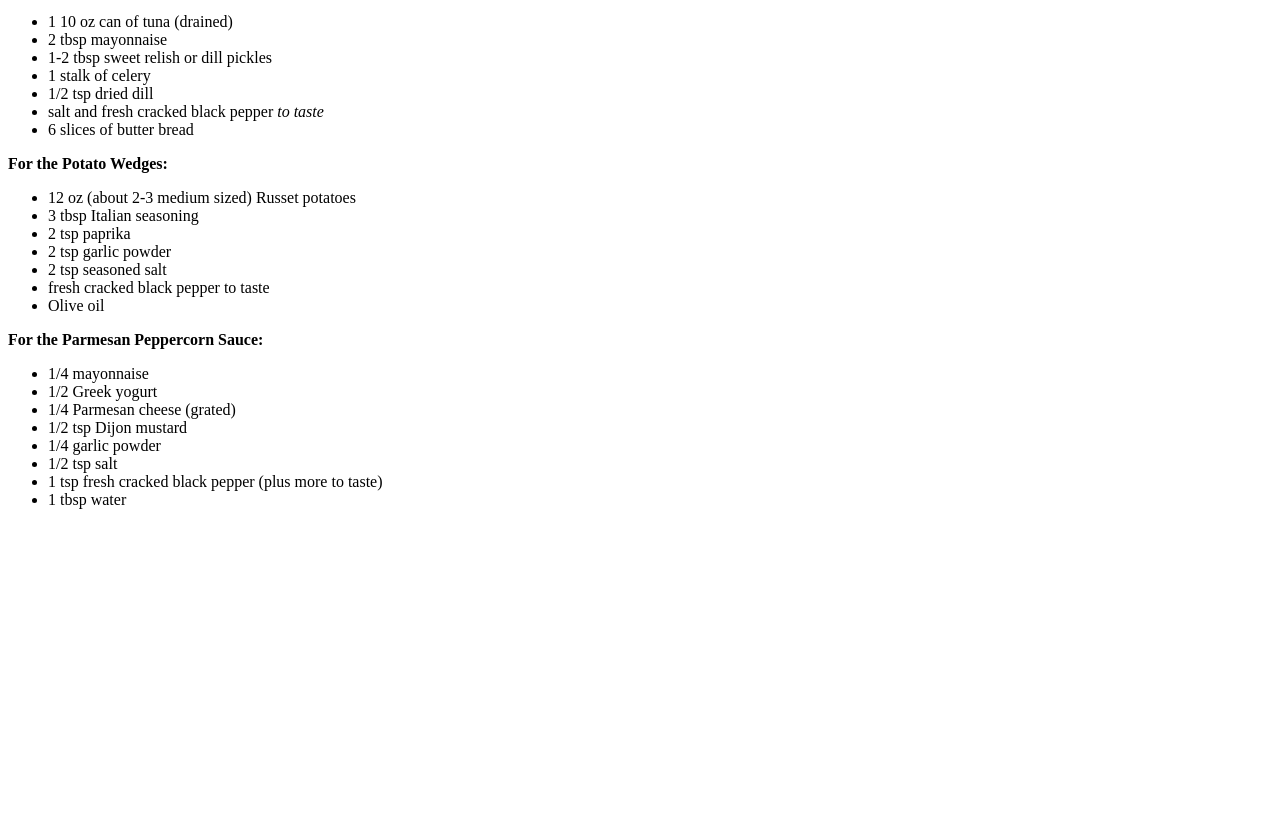
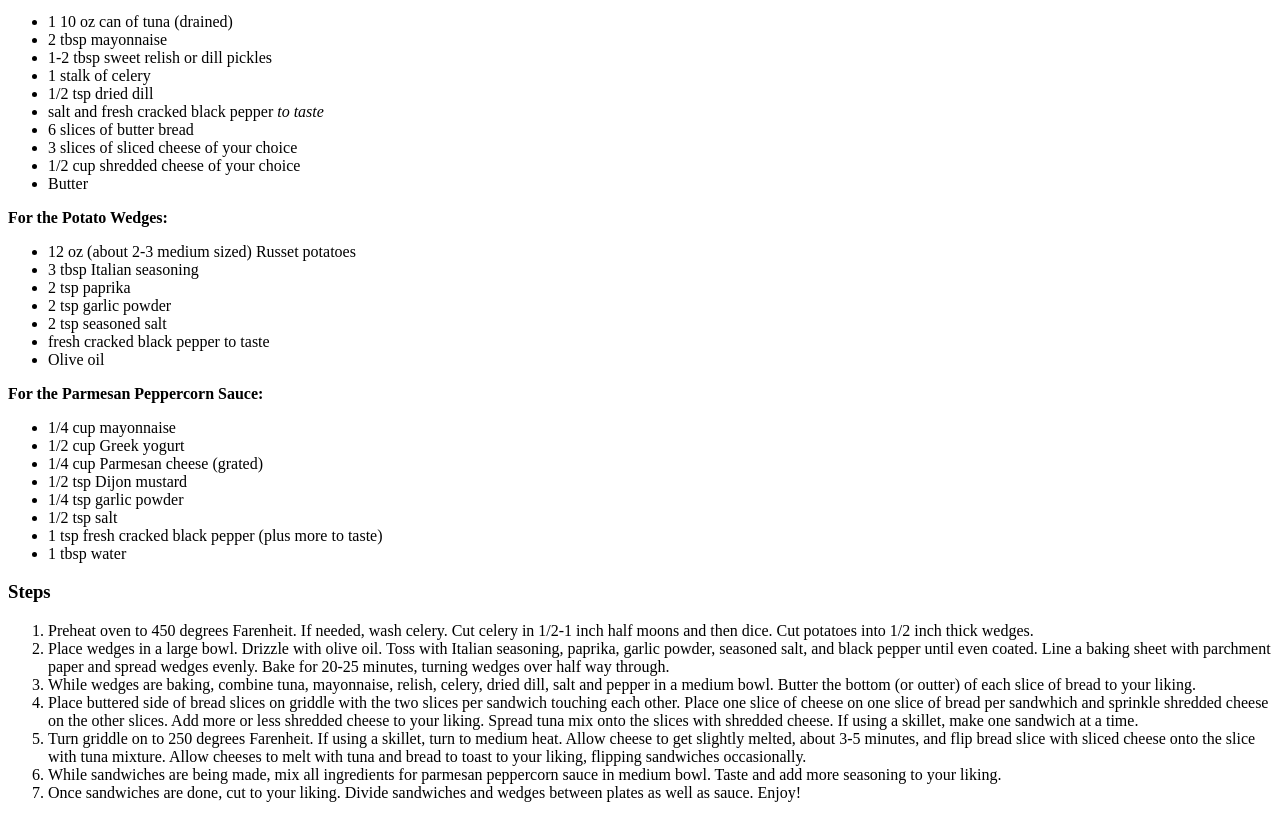
Before and after one commit to mnena-mnena/odin-recipes, a plain HTML site: page recipes/tuna-melt-wedges.html in a window 1280 px wide. Shown: the part 560-1378 px from the top of the page. Before the commit the page ends 1085 px from the top, so only its background shows below. Drawn offline with Linux system fonts and the light colour scheme.

Commit message:
Add steps and make corrections to tuna-melt-wedges.html and make correction to index.html

```diff
--- a/recipes/tuna-melt-wedges.html
+++ b/recipes/tuna-melt-wedges.html
@@ -19,6 +19,9 @@
             <li>1/2 tsp dried dill</li>
             <li>salt and fresh cracked black pepper <i>to taste</i></li>
             <li>6 slices of butter bread</li>
+            <li>3 slices of sliced cheese of your choice</li>
+            <li>1/2 cup shredded cheese of your choice</li>
+            <li>Butter</li>
         </ul>
         <b>For the Potato Wedges:</b>
         <ul>
@@ -32,15 +35,25 @@
         </ul>
         <b>For the Parmesan Peppercorn Sauce:</b>
         <ul>
-            <li>1/4 mayonnaise</li>
-            <li>1/2 Greek yogurt</li>
-            <li>1/4 Parmesan cheese (grated)</li>
+            <li>1/4 cup mayonnaise</li>
+            <li>1/2 cup Greek yogurt</li>
+            <li>1/4 cup Parmesan cheese (grated)</li>
             <li>1/2 tsp Dijon mustard</li>
-            <li>1/4 garlic powder</li>
+            <li>1/4 tsp garlic powder</li>
             <li>1/2 tsp salt</li>
             <li>1 tsp fresh cracked black pepper (plus more to taste)</li>
             <li>1 tbsp water</li>
         </ul>
+        <h3>Steps</h3>
+        <ol>
+            <li>Preheat oven to 450 degrees Farenheit. If needed, wash celery. Cut celery in 1/2-1 inch half moons and then dice. Cut potatoes into 1/2 inch thick wedges.</li>
+            <li>Place wedges in a large bowl. Drizzle with olive oil. Toss with Italian seasoning, paprika, garlic powder, seasoned salt, and black pepper until even coated. Line a baking sheet with parchment paper and spread wedges evenly. Bake for 20-25 minutes, turning wedges over half way through.</li>
+            <li>While wedges are baking, combine tuna, mayonnaise, relish, celery, dried dill, salt and pepper in a medium bowl. Butter the bottom (or outter) of each slice of bread to your liking.</li>
+            <li>Place buttered side of bread slices on griddle with the two slices per sandwich touching each other. Place one slice of cheese on one slice of bread per sandwhich and sprinkle shredded cheese on the other slices. Add more or less shredded cheese to your liking. Spread tuna mix onto the slices with shredded cheese. If using a skillet, make one sandwich at a time.</li>
+            <li>Turn griddle on to 250 degrees Farenheit. If using a skillet, turn to medium heat. Allow cheese to get slightly melted, about 3-5 minutes, and flip bread slice with sliced cheese onto the slice with tuna mixture. Allow cheeses to melt with tuna and bread to toast to your liking, flipping sandwiches occasionally.</li>
+            <li>While sandwiches are being made, mix all ingredients for parmesan peppercorn sauce in medium bowl. Taste and add more seasoning to your liking.</li>
+            <li>Once sandwiches are done, cut to your liking. Divide sandwiches and wedges between plates as well as sauce. Enjoy!</li>
+        </ol>
 
     </body>
 </html>
```
Also changed, not shown: index.html (+2 -1 lines).
